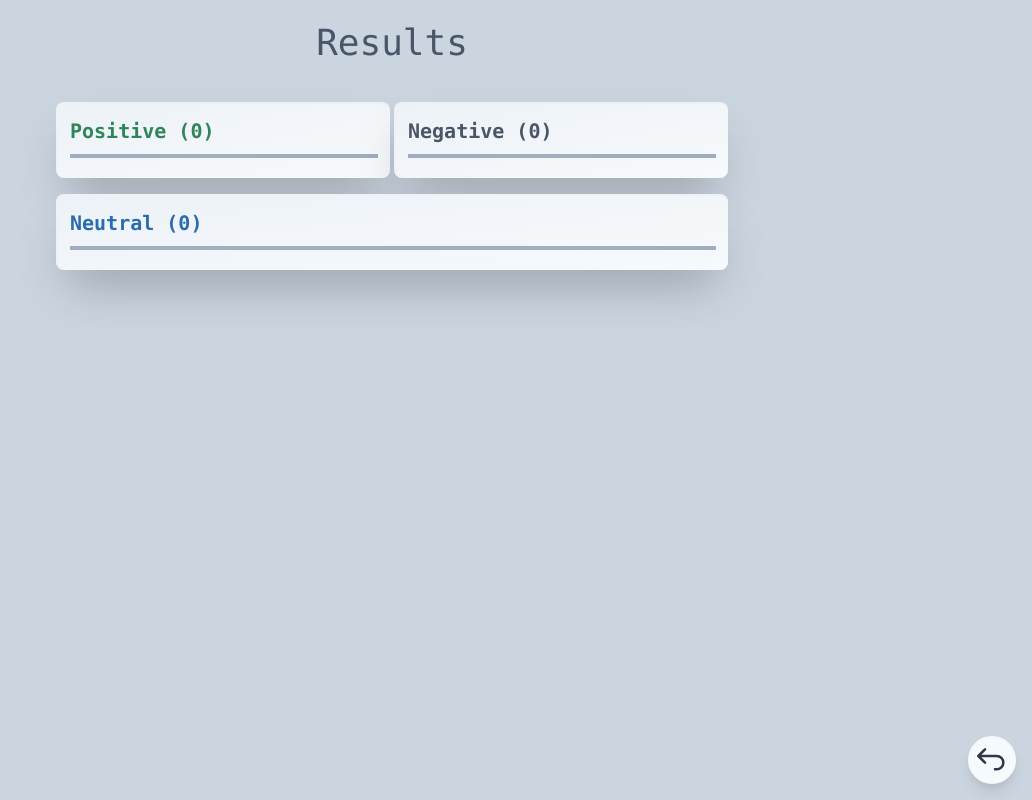
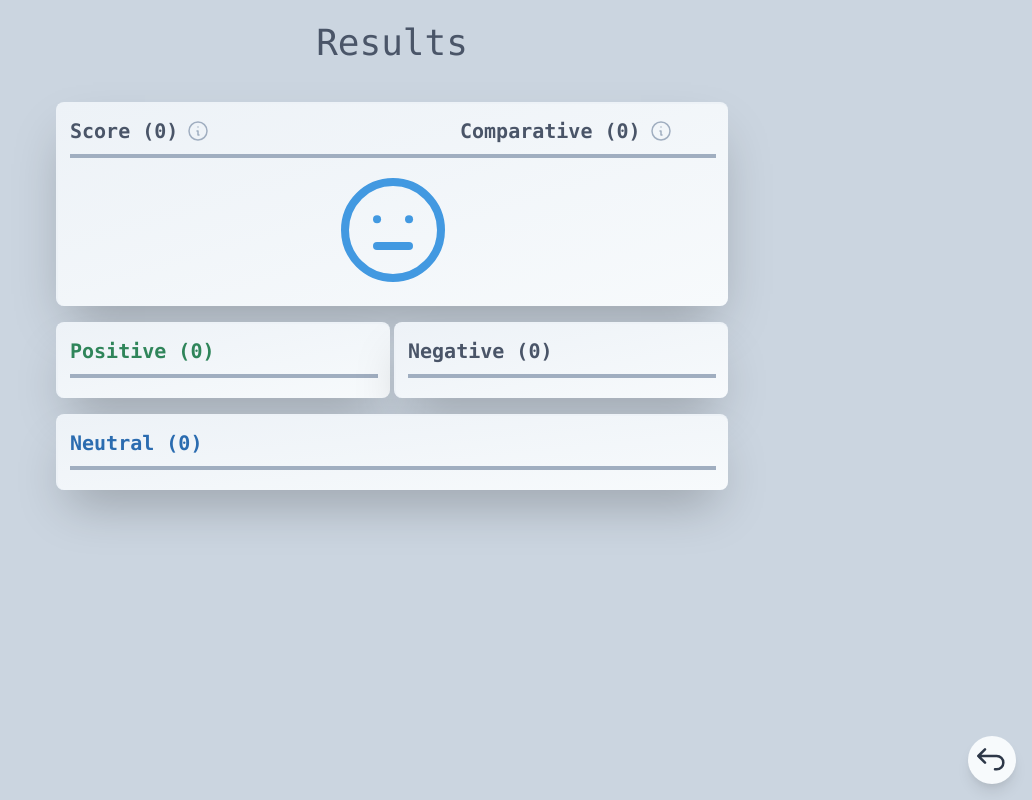
Before and after one commit to anthonyophernandez/text-analyzer, a Vue app: page /results in a window 1280 px wide. Shown: the whole page, without its empty margins (248-1280 px from the left). Built offline with nearby package versions, Linux system fonts and the light colour scheme.

Commit message:
Overall Score & Comparative Score + Happy/Neutral/Sad Face

```diff
--- a/src/views/Results.vue
+++ b/src/views/Results.vue
@@ -2,7 +2,65 @@
   <div class="relative w-full min-h-screen px-1 pt-4 pb-8 bg-gray-400">
     <h1 class="text-4xl text-center text-gray-700">Results</h1>
     <div class="flex flex-col items-center justify-center w-full h-full mt-8 select-text">
-      <div class="grid grid-cols-2 gap-1 w-full h-auto max-w-2xl">
+      <div class="w-full max-w-2xl h-auto p-3 rounded-lg bg-gradient-to-br from-gray-200 to-gray-100 border-t-2 border-l-2 border-gray-200 shadow-2xl text-gray-600 text-lg">
+        <div class="flex justify-between">
+          <div class="flex items-center w-40">
+            <span class="font-bold text-gray-700 text-xl">Score ({{ score }})</span>
+            <span class="relative ml-2 cursor-pointer text-gray-500">
+              <svg xmlns="http://www.w3.org/2000/svg" class="w-6 h-6 stroke-current icon icon-tabler icon-tabler-info-circle" viewBox="0 0 24 24" stroke-width="1.5" fill="none" stroke-linecap="round" stroke-linejoin="round" @mouseover="showTooltip('score-tooltip')" @mouseleave="hideTooltip('score-tooltip')">
+                <path stroke="none" d="M0 0h24v24H0z" fill="none"/>
+                <circle cx="12" cy="12" r="9" />
+                <line x1="12" y1="8" x2="12.01" y2="8" />
+                <polyline points="11 12 12 12 12 16 13 16" />
+              </svg>
+              <span ref="score-tooltip" class="hidden absolute left-0 bottom-0 w-64 -mb-16 bg-indigo-200 bg-opacity-75 p-1 text-gray-700 text-xs">Overall score calculated by adding the sentiment values of recongnized words.</span>
+            </span>
+          </div>
+          <div class="flex items-center w-64">
+            <span class="font-bold text-gray-700 text-xl">Comparative ({{ comparative }})</span>
+            <span class="relative ml-2 cursor-pointer text-gray-500">
+              <svg xmlns="http://www.w3.org/2000/svg" class="w-6 h-6 stroke-current icon icon-tabler icon-tabler-info-circle" viewBox="0 0 24 24" stroke-width="1.5" fill="none" stroke-linecap="round" stroke-linejoin="round" @mouseover="showTooltip('comparative-tooltip')" @mouseleave="hideTooltip('comparative-tooltip')">
+                <path stroke="none" d="M0 0h24v24H0z" fill="none"/>
+                <circle cx="12" cy="12" r="9" />
+                <line x1="12" y1="8" x2="12.01" y2="8" />
+                <polyline points="11 12 12 12 12 16 13 16" />
+              </svg>
+              <span ref="comparative-tooltip" class="hidden absolute right-0 bottom-0 w-64 -mb-16 bg-indigo-200 bg-opacity-75 p-1 text-gray-700 text-xs">Comparative score is the overall score divided by the number of words in the input string.</span>
+            </span>
+          </div>
+        </div>
+        <hr class="border-gray-500 border-2 my-2">
+        <div class="flex justify-center w-full">
+          <div v-if="score > 0" class="text-green-500">
+            <svg xmlns="http://www.w3.org/2000/svg" class="w-32 h-32 stroke-current icon icon-tabler icon-tabler-mood-happy" viewBox="0 0 24 24" stroke-width="1.5" fill="none" stroke-linecap="round" stroke-linejoin="round">
+              <path stroke="none" d="M0 0h24v24H0z" fill="none"/>
+              <circle cx="12" cy="12" r="9" />
+              <line x1="9" y1="9" x2="9.01" y2="9" />
+              <line x1="15" y1="9" x2="15.01" y2="9" />
+              <path d="M8 13a4 4 0 1 0 8 0m0 0h-8" />
+            </svg>
+          </div>
+          <div v-else-if="score === 0" class="text-blue-500">
+            <svg xmlns="http://www.w3.org/2000/svg" class="w-32 h-32 stroke-current icon icon-tabler icon-tabler-mood-neutral" viewBox="0 0 24 24" stroke-width="1.5" fill="none" stroke-linecap="round" stroke-linejoin="round">
+              <path stroke="none" d="M0 0h24v24H0z" fill="none"/>
+              <circle cx="12" cy="12" r="9" />
+              <line x1="9" y1="10" x2="9.01" y2="10" />
+              <line x1="15" y1="10" x2="15.01" y2="10" />
+              <line x1="9" y1="15" x2="15" y2="15" />
+            </svg>
+          </div>
+          <div v-else class="text-gray-700">
+            <svg xmlns="http://www.w3.org/2000/svg" class="w-32 h-32 stroke-current icon icon-tabler icon-tabler-mood-sad" viewBox="0 0 24 24" stroke-width="1.5" fill="none" stroke-linecap="round" stroke-linejoin="round">
+              <path stroke="none" d="M0 0h24v24H0z" fill="none"/>
+              <circle cx="12" cy="12" r="9" />
+              <line x1="9" y1="10" x2="9.01" y2="10" />
+              <line x1="15" y1="10" x2="15.01" y2="10" />
+              <path d="M9.5 15.25a3.5 3.5 0 0 1 5 0" />
+            </svg>
+          </div>
+        </div>
+      </div>
+      <div class="grid grid-cols-2 gap-1 w-full h-auto max-w-2xl mt-4">
         <div class="w-full max-w-sm h-auto p-3 rounded-lg bg-gradient-to-br from-gray-200 to-gray-100 border-t-2 border-l-2 border-gray-200 shadow-2xl text-gray-600 text-lg">
           <span class="font-bold text-green-700 text-xl">Positive ({{ positiveTokens.length }})</span>
           <hr class="border-gray-500 border-2 my-2">
@@ -47,7 +105,9 @@ export default {
       allTokens: [],
       positiveTokens: [],
       negativeTokens: [],
-      neutralTokens: []
+      neutralTokens: [],
+      score: 0,
+      comparative: 0
     }
   },
   computed: {
@@ -60,11 +120,21 @@ export default {
       if (this.content) {
         const result = sentiment(this.content, 'en')
         this.allTokens = result.tokens.map(t => t.value)
+        this.score = result.score
+        this.comparative = result.comparative
         this.positiveTokens = result.positive
         this.negativeTokens = result.negative
         this.neutralTokens = this.allTokens.filter(t => this.positiveTokens.indexOf(t) === -1).filter(t => this.negativeTokens.indexOf(t) === -1)
         console.log(result)
       }
+    },
+    showTooltip (elem) {
+      this.$refs[elem].classList.remove('hidden')
+      this.$refs[elem].classList.add('flex')
+    },
+    hideTooltip (elem) {
+      this.$refs[elem].classList.remove('flex')
+      this.$refs[elem].classList.add('hidden')
     }
   },
   mounted () {
```
